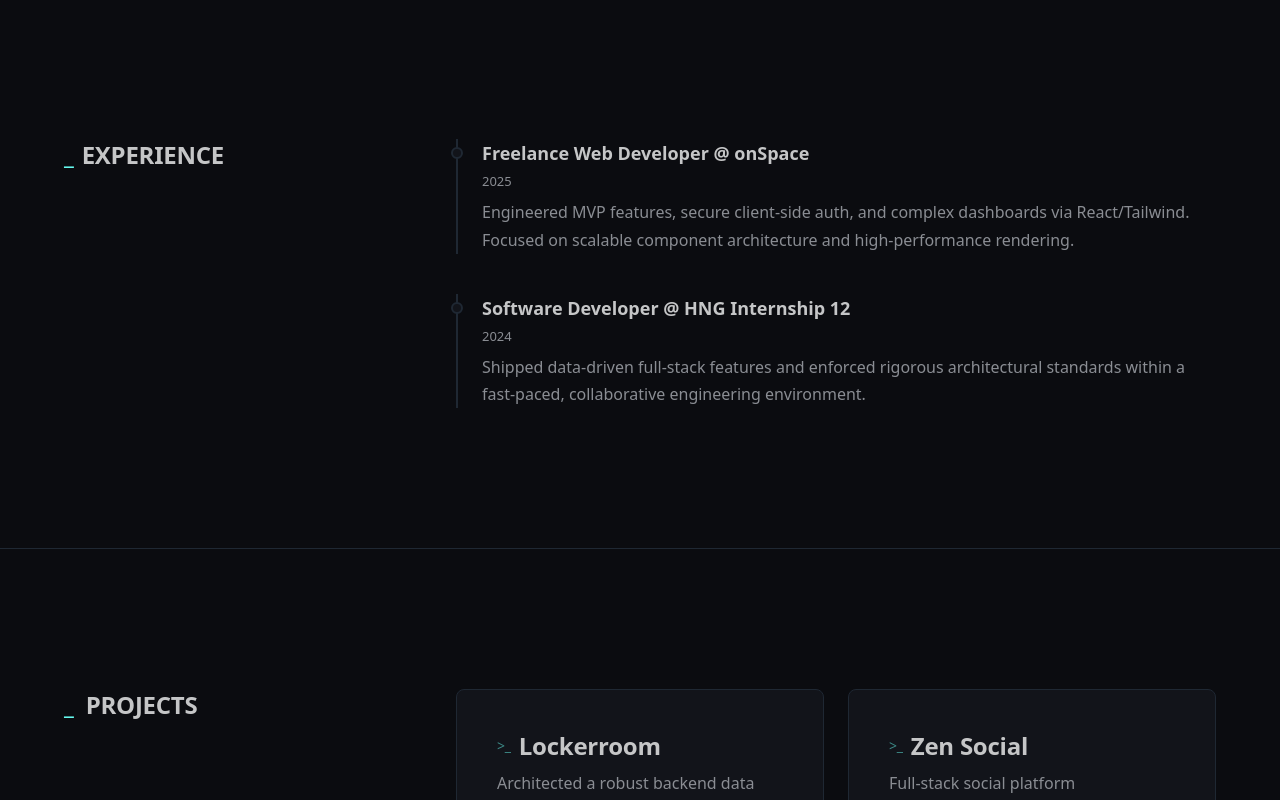
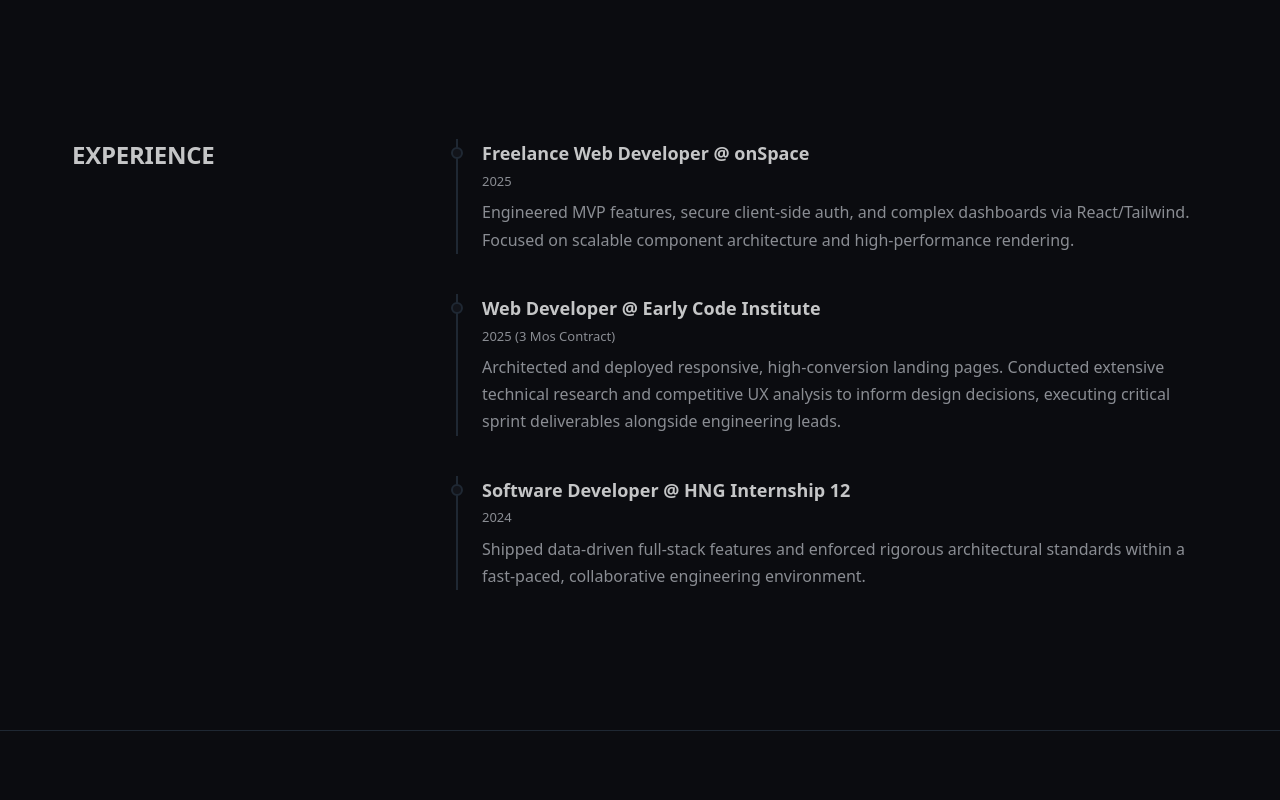
Before and after one commit to Obiwumma/portfoliov2, a Next.js app: page / in a window 1280 px wide. Shown: the part 1660-2460 px from the top of the page. Built offline with nearby package versions, Linux system fonts and the light colour scheme.

Commit message:
Redesign experience

```diff
--- a/src/app/components/sections/Experience.tsx
+++ b/src/app/components/sections/Experience.tsx
@@ -7,18 +7,24 @@ export const Experience = () => {
     <section className="border-t border-outline-variant relative z-10" id="experience">
       <div className="max-w-container-max mx-auto px-margin-mobile md:px-gutter py-section-gap grid grid-cols-1 md:grid-cols-12 gap-gutter">
         <motion.div
-          initial={{ opacity: 0, x: -30 }} whileInView={{ opacity: 1, x: 0 }} viewport={{ once: true, margin: "-100px" }} transition={{ duration: 0.6 }}
+          initial={{ opacity: 0, x: -30 }}
+          whileInView={{ opacity: 1, x: 0 }}
+          viewport={{ once: true, margin: "-100px" }}
+          transition={{ duration: 0.6 }}
           className="md:col-span-4"
         >
           <h2 className="font-headline-md text-headline-md text-on-surface flex items-center gap-2">
-            <span className="text-primary-fixed-dim animate-pulse">_</span> EXPERIENCE
+            <span className="text-primary-fixed-dim animate-pulse"></span> EXPERIENCE
           </h2>
         </motion.div>
 
         <div className="md:col-span-8 flex flex-col gap-stack-lg">
 
           <motion.div
-            initial={{ opacity: 0, x: 30 }} whileInView={{ opacity: 1, x: 0 }} viewport={{ once: true, margin: "-100px" }} transition={{ duration: 0.6, delay: 0.1 }}
+            initial={{ opacity: 0, x: 30 }}
+            whileInView={{ opacity: 1, x: 0 }}
+            viewport={{ once: true, margin: "-100px" }}
+            transition={{ duration: 0.6, delay: 0.1 }}
             className="border-l-2 border-outline-variant pl-gutter hover:border-primary-fixed-dim transition-colors duration-300 group relative"
           >
             {/* Glowing dot indicator */}
@@ -32,7 +38,26 @@ export const Experience = () => {
           </motion.div>
 
           <motion.div
-            initial={{ opacity: 0, x: 30 }} whileInView={{ opacity: 1, x: 0 }} viewport={{ once: true, margin: "-100px" }} transition={{ duration: 0.6, delay: 0.2 }}
+            initial={{ opacity: 0, x: 30 }}
+            whileInView={{ opacity: 1, x: 0 }}
+            viewport={{ once: true, margin: "-100px" }}
+            transition={{ duration: 0.6, delay: 0.2 }}
+            className="border-l-2 border-outline-variant pl-gutter hover:border-primary-fixed-dim transition-colors duration-300 group relative"
+          >
+            <div className="absolute -left-1.75 top-2 w-3 h-3 bg-surface border-2 border-outline-variant rounded-full group-hover:border-primary-fixed-dim group-hover:bg-primary-fixed-dim group-hover:shadow-[0_0_10px_rgba(102,252,241,0.8)] transition-all duration-300"></div>
+
+            <h3 className="font-body-lg text-body-lg text-on-surface font-semibold group-hover:text-primary-fixed-dim transition-colors">Web Developer @ Early Code Institute</h3>
+            <p className="font-code-sm text-code-sm text-on-surface-variant mb-stack-sm mt-1">2025 (3 Mos Contract)</p>
+            <p className="font-body-md text-body-md text-on-surface-variant mt-stack-sm">
+              Architected and deployed responsive, high-conversion landing pages. Conducted extensive technical research and competitive UX analysis to inform design decisions, executing critical sprint deliverables alongside engineering leads.
+            </p>
+          </motion.div>
+
+          <motion.div
+            initial={{ opacity: 0, x: 30 }}
+            whileInView={{ opacity: 1, x: 0 }}
+            viewport={{ once: true, margin: "-100px" }}
+            transition={{ duration: 0.6, delay: 0.3 }}
             className="border-l-2 border-outline-variant pl-gutter hover:border-primary-fixed-dim transition-colors duration-300 group relative"
           >
             <div className="absolute -left-1.75 top-2 w-3 h-3 bg-surface border-2 border-outline-variant rounded-full group-hover:border-primary-fixed-dim group-hover:bg-primary-fixed-dim group-hover:shadow-[0_0_10px_rgba(102,252,241,0.8)] transition-all duration-300"></div>
--- a/src/app/components/sections/Stack.tsx
+++ b/src/app/components/sections/Stack.tsx
@@ -23,7 +23,7 @@ export const Stack = () => {
           className="md:col-span-4"
         >
           <h2 className="font-headline-md text-headline-md text-on-surface flex items-center gap-2">
-            <span className="text-primary-fixed-dim animate-pulse">_</span> STACK
+            <span className="text-primary-fixed-dim animate-pulse"></span> STACK
           </h2>
         </motion.div>
 
```
